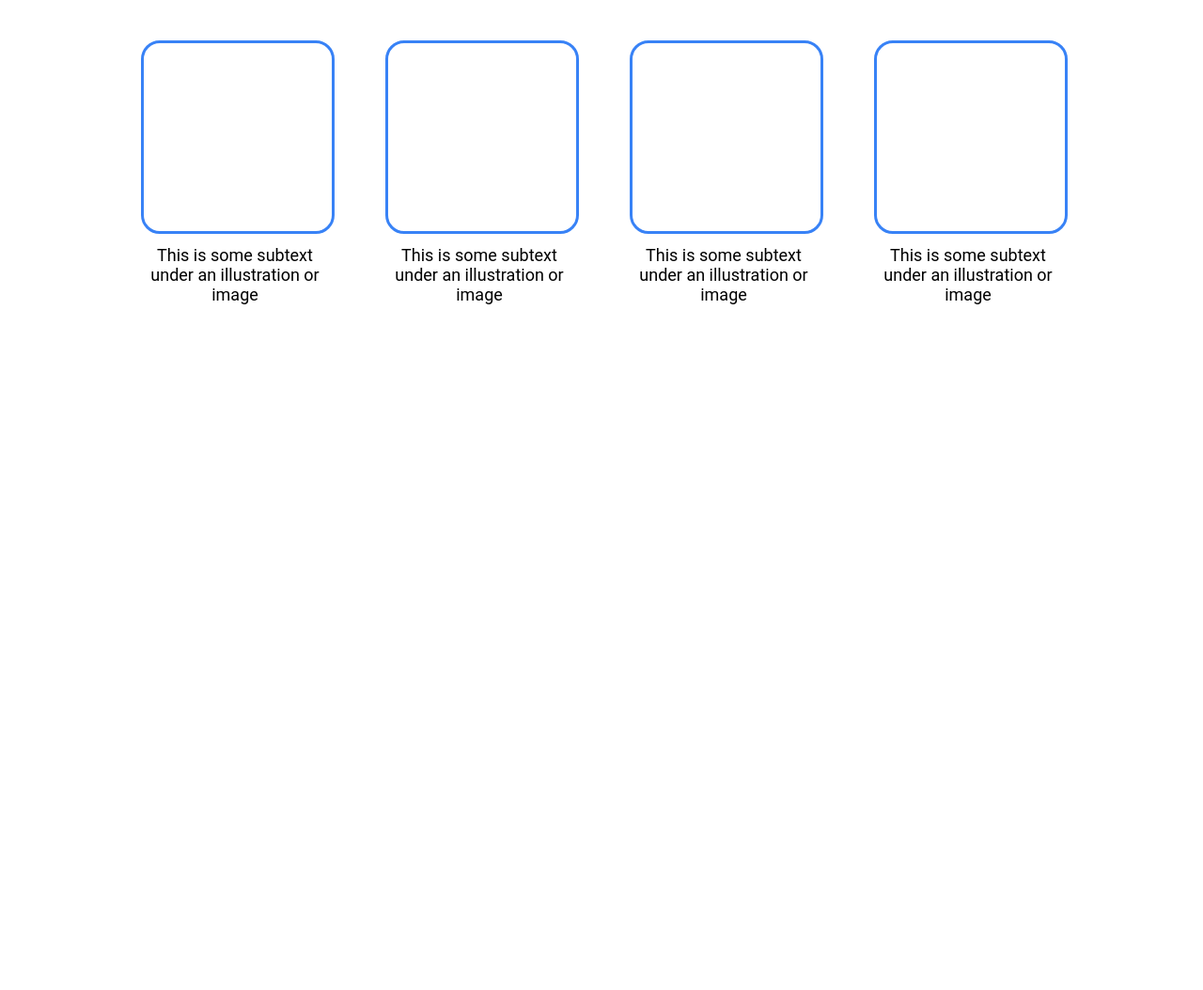
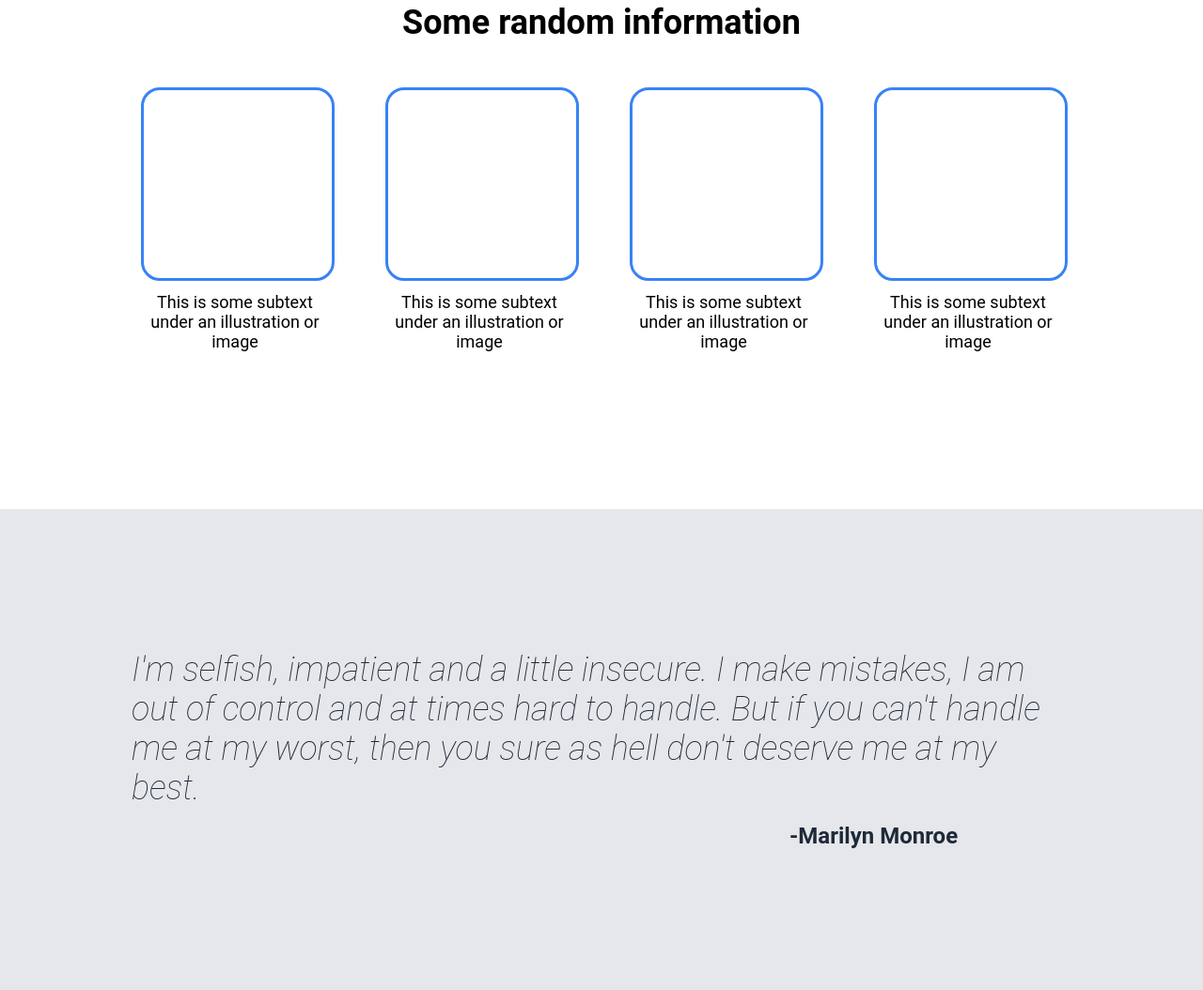
Before and after one commit to radhhh/landing-page, a plain HTML site: page index.html in a window 1280 px wide. Shown: the part 687-1741 px from the top of the page at 94% size. Before the commit the page ends 1160 px from the top, so only its background shows below. Drawn offline with Linux system fonts and the light colour scheme.

Commit message:
Adding quotes section and minor touch

```diff
--- a/index.html
+++ b/index.html
@@ -68,5 +68,15 @@
             </div>
         </div>
     </div>
+    <div class="quotes-box content-box">
+        <div class="quotes content">
+            <div class="text">
+                I'm selfish, impatient and a little insecure. I make mistakes, I am out of control and at times hard to handle. But if you can't handle me at my worst, then you sure as hell don't deserve me at my best.
+            </div>
+            <div class="origin">
+                -Marilyn Monroe
+            </div>
+        </div>
+    </div>
 </body>
 </html>
--- a/style.css
+++ b/style.css
@@ -70,12 +70,13 @@ p, h1, h2, h3{
 
 .main-page-box{
     background-color: #1f2937;
-    height: 500px;
+    padding: 150px 0px 150px;
 }
 
 .main-page{
     display: flex;
     justify-content: space-between;
+    align-items: center;
     gap: 50px;
 }
 
@@ -84,6 +85,7 @@ p, h1, h2, h3{
     justify-content: space-between;
     flex-direction: column;
     max-width: 500px;
+    min-height: 250px;
     /* flex: auto; */
 }
 
@@ -109,7 +111,6 @@ p, h1, h2, h3{
     height: 250px;
     max-width: 600px;
     flex: auto;
-    object-fit: cover;
 }
 
 .random-info-box{
@@ -118,7 +119,7 @@ p, h1, h2, h3{
 
 .random-info{
     text-align: center;
-    height: 400px;
+    min-height: 400px;
 }
 
 .tile-box{
@@ -141,3 +142,27 @@ p, h1, h2, h3{
     border-style: solid;
     margin-bottom: 12px;
 }
+
+.quotes-box{
+    padding: 150px 0px 150px;
+    background-color: #E5E7EB;
+}
+
+.quotes{
+    max-width: 1000px;
+}
+
+.quotes .text{
+    font-size: 36px;
+    font-style: italic;
+    font-weight: 100;
+    color: #1F2937;
+}
+
+.quotes .origin{
+    margin: 16px 0px 0px auto;
+    max-width: 300px;
+    font-size: 24px;
+    font-weight: 600;
+    color: #1F2937;
+}
```
